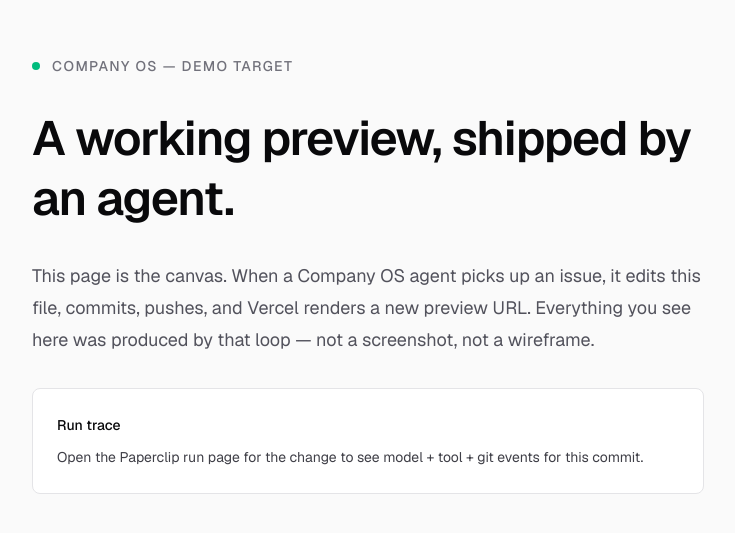
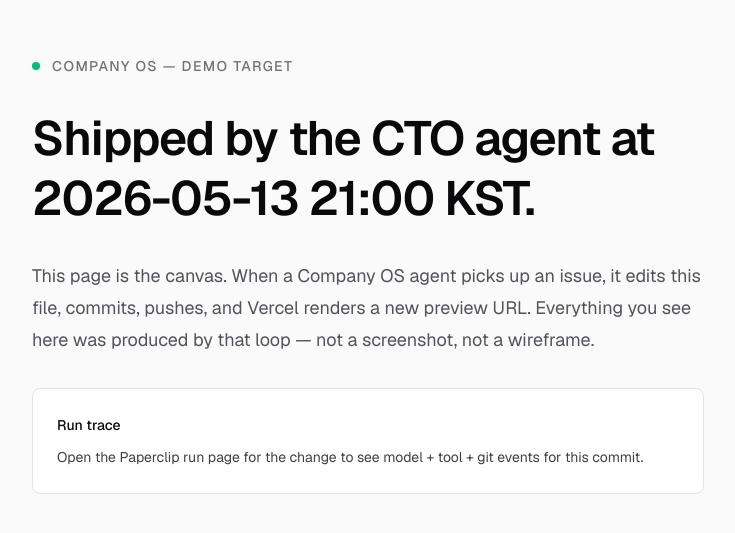
Before and after one commit to heyjoelee/company-os-demo-target, a Next.js app: page / in a window 1280 px wide. Shown: the part 125-658 px from the top of the page, without its empty margins (272-1007 px from the left). Built offline with nearby package versions, Linux system fonts and the light colour scheme.

Commit message:
demo(JOE-36): swap headline to CTO agent rehearsal stamp
Beat 3 rehearsal of the 60-second demo loop.

Co-Authored-By: Paperclip <noreply@paperclip.ing>

```diff
--- a/src/app/page.tsx
+++ b/src/app/page.tsx
@@ -7,7 +7,7 @@ export default function Home() {
           Company OS — demo target
         </div>
         <h1 className="text-5xl font-semibold leading-tight tracking-tight text-zinc-950 dark:text-zinc-50">
-          A working preview, shipped by an agent.
+          Shipped by the CTO agent at 2026-05-13 21:00 KST.
         </h1>
         <p className="text-lg leading-8 text-zinc-600 dark:text-zinc-400">
           This page is the canvas. When a Company OS agent picks up an issue, it edits this file, commits, pushes,
```
